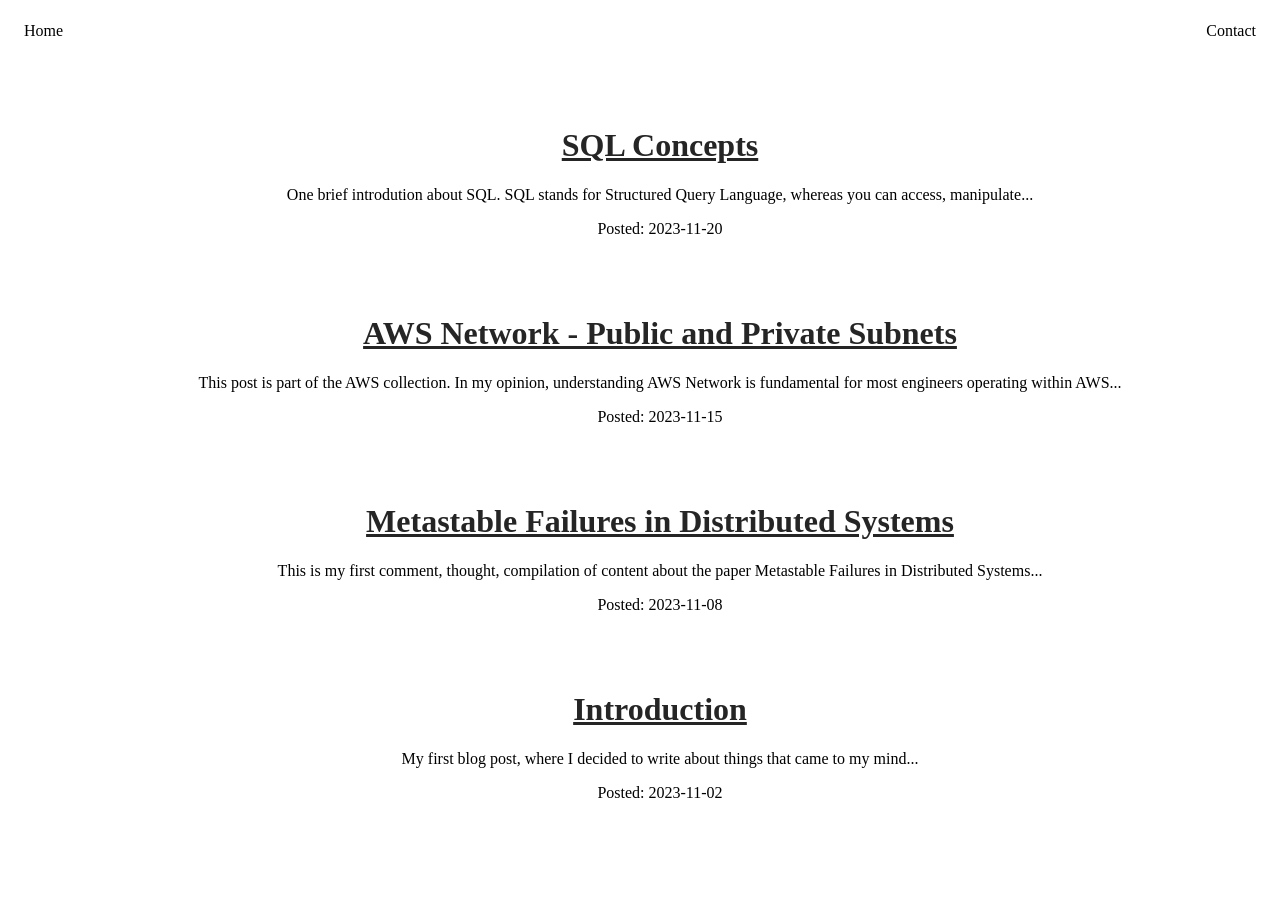
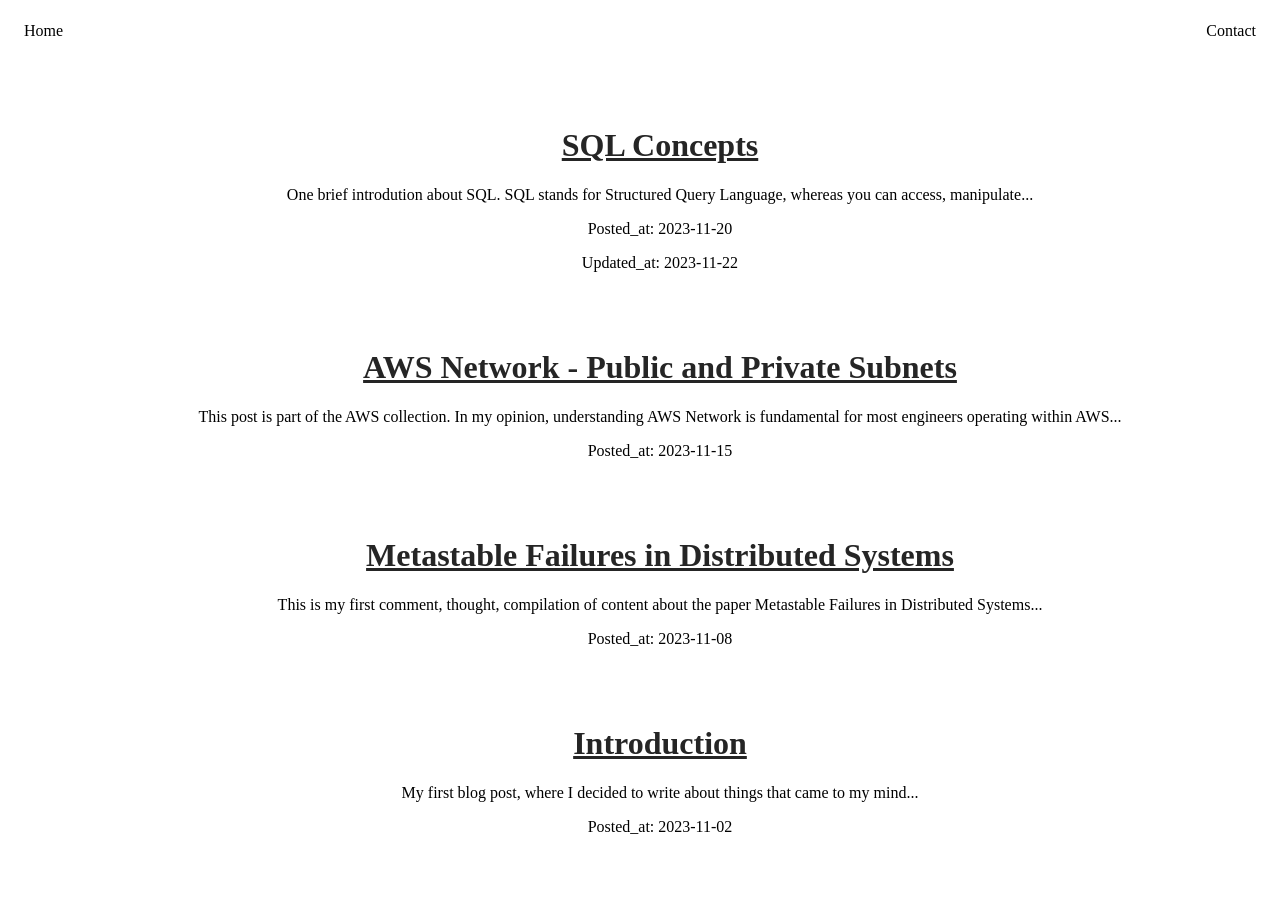
Before and after one commit to rca0/rca0.github.io, a Jekyll site: the page built from blog.html, in a window 1280 px wide. Built offline with Jekyll 4.4.1, drawn with Linux system fonts in a browser that asks for light colours.

Commit message:
feat: add updated_at field in blog page

```diff
--- a/_posts/2023-11-20-sql-concepts.md
+++ b/_posts/2023-11-20-sql-concepts.md
@@ -1,8 +1,9 @@
 ---
 layout: post
 title: SQL Concepts
-short-description: One brief introdution about SQL. SQL stands for Structured Query Language, whereas you can access, manipulate...
+short_description: One brief introdution about SQL. SQL stands for Structured Query Language, whereas you can access, manipulate...
 date: 2023-11-20
+updated_at: 2023-11-22
 ---
 
 # SQL Concepts
--- a/blog.html
+++ b/blog.html
@@ -21,8 +21,11 @@
                     <li class="item">
                         <div class="item-content">
                             <p><a href="{{ post.url }}">{{ post.excerpt }}</a></p>
-                            <p>{{ post.short-description }}</p>
-                            <p>Posted: {{ post.date | date: "%Y-%m-%d" }}</p>
+                            <p>{{ post.short_description }}</p>
+                            <p>Posted_at: {{ post.date | date: "%Y-%m-%d" }}</p>
+                            {% if post.updated_at %}
+                            <p>Updated_at: {{ post.updated_at | date: "%Y-%m-%d" }}</p>
+                            {% endif %}
                         </div>
                     </li>
                 {% endfor %}
```
Also changed, not shown: _posts/2023-11-02-first-post.md (+1 -1 lines), _posts/2023-11-08-metastable-failures-distributed-systems.md (+1 -1 lines), _posts/2023-11-15-aws-network-pb-pv-subnets.md (+1 -1 lines).
